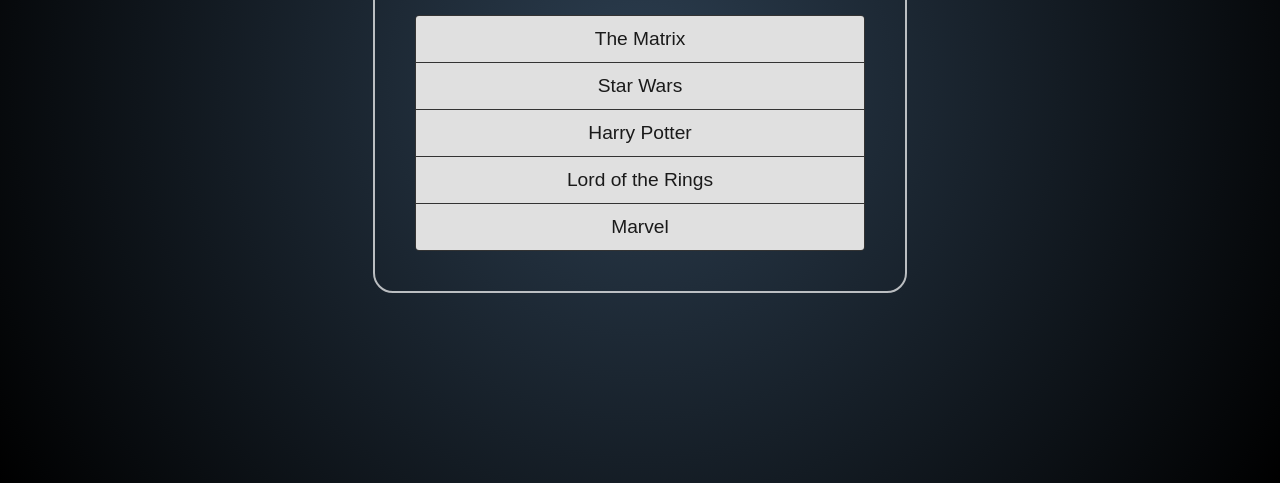
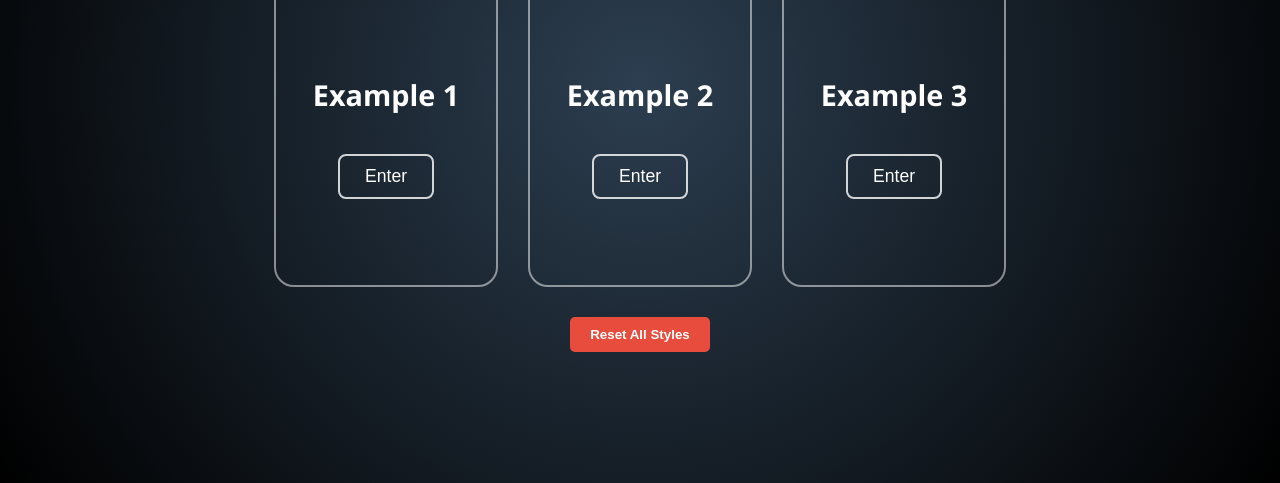
Before and after one commit to kazeemmuyideen/JavaScript-DOM, a plain HTML site: page index.html in a window 1280 px wide. Shown: the part 317-800 px from the top of the page. Drawn offline with Linux system fonts and the light colour scheme.

Commit message:
Added reset button

```diff
--- a/index.html
+++ b/index.html
@@ -3,83 +3,109 @@
   <head>
     <meta charset="UTF-8" />
     <meta name="viewport" content="width=device-width, initial-scale=1.0" />
-    <title>Movie Franchise List</title>
+    <title>Event Listeners Layout</title>
     <style>
+      /* Dark gradient background matching the screenshot */
       body {
         background: radial-gradient(circle at center, #2c3e50 0%, #000000 100%);
         display: flex;
+        flex-direction: column; /* Stack heading above the cards */
         justify-content: center;
         align-items: center;
         height: 100vh;
         margin: 0;
-        font-family: "Arial", sans-serif;
+        font-family: "Segoe UI", Tahoma, Geneva, Verdana, sans-serif;
+        color: white;
       }
 
-      .card-container {
-        border: 2px solid rgba(255, 255, 255, 0.7);
-        border-radius: 20px;
-        padding: 40px;
-        text-align: center;
-        width: 450px;
+      /* The "Event Listeners" heading box */
+      .main-title {
+        border: 2px solid rgba(255, 255, 255, 0.5);
+        border-radius: 15px;
+        padding: 10px 40px;
+        font-size: 3rem;
+        font-weight: bold;
+        margin-bottom: 60px;
       }
 
-      h2 {
-        color: white;
-        font-size: 2.2rem;
-        margin-bottom: 30px;
+      /* Container for the 3 side-by-side cards */
+      .container {
+        display: flex;
+        gap: 30px; /* Space between cards */
       }
 
-      .franchise-list {
-        list-style: none;
-        padding: 0;
-        margin: 0;
-        border: 1px solid #333;
-        /* This ensures the grey background follows the border radius */
-        border-radius: 4px;
-        overflow: hidden;
+      /* Individual Card Styling */
+      .box {
+        border: 2px solid rgba(255, 255, 255, 0.5);
+        border-radius: 20px;
+        width: 220px;
+        height: 320px;
+        display: flex;
+        flex-direction: column;
+        justify-content: center;
+        align-items: center;
+        transition: transform 0.2s;
       }
 
-      .list-items {
-        background-color: #e0e0e0;
-        padding: 12px;
-        color: #1a1a1a;
-        font-size: 1.2rem;
-        border-bottom: 1px solid #333;
+      .box h2 {
+        font-size: 1.8rem;
+        margin-bottom: 40px;
       }
 
-      /* FIXED: Removed the space. Now it targets the last <li> correctly */
-      .list-items:last-child {
-        border-bottom: none;
+      /* The "Enter" button styling */
+      .enter-btn {
+        background: transparent;
+        color: white;
+        border: 2px solid rgba(255, 255, 255, 0.8);
+        border-radius: 8px;
+        padding: 10px 25px;
+        font-size: 1.1rem;
+        cursor: pointer;
+        transition: background 0.3s;
+      }
+
+      .enter-btn:hover {
+        background: rgba(255, 255, 255, 0.1);
+      }
+
+      .reset-btn {
+        margin-top: 30px;
+        padding: 10px 20px;
+        background-color: #e74c3c; /* Red color for reset */
+        color: white;
+        border: none;
+        border-radius: 5px;
+        cursor: pointer;
+        font-weight: bold;
+      }
+
+      .reset-btn:hover {
+        background-color: #c0392b;
       }
     </style>
   </head>
   <body>
-    <div class="card-container">
-      <h2 id="main-heading">Favourite Movie Franchise</h2>
+    <div class="main-title">Event Listeners</div>
 
-      <ul class="franchise-list">
-        <li class="list-items">The Matrix</li>
-        <li class="list-items">Star Wars</li>
-        <li class="list-items">Harry Potter</li>
-        <li class="list-items">Lord of the Rings</li>
-        <li class="list-items">Marvel</li>
-      </ul>
+    <div class="container">
+      <div class="box box-1">
+        <h2>Example 1</h2>
+        <button onclick="alert('I love JavaScript')" class="enter-btn btn-1">
+          Enter
+        </button>
+      </div>
+
+      <div class="box box-2">
+        <h2>Example 2</h2>
+        <button class="enter-btn btn-2">Enter</button>
+      </div>
+
+      <div class="box box-3">
+        <h2>Example 3</h2>
+        <button class="enter-btn btn-3">Enter</button>
+      </div>
     </div>
-
-    <!-- <script>
-      // To change "The Matrix" to "DC Universe" automatically:
-      const firstListItem = document.querySelector(".list-items");
-
-      if (firstListItem) {
-          firstListItem.innerText = "DC Universe";
-          // The style applies automatically because the class ".list-items"
-          // is already on the element!
-      }
-
-      console.log("Inner:", firstListItem.innerText);
-      console.log("TextContent:", firstListItem.textContent);
-    </script> -->
-
-    <script src="intro_to_JS.js"></script>
+    <button class="reset-btn">Reset All Styles</button>
+    <script src="./intro_to_JS.js"></script>
   </body>
 </html>
--- a/intro_to_JS.js
+++ b/intro_to_JS.js
@@ -1,33 +1,38 @@
-// DOM Manipulation
+// DOM
 
-// Traverse the DOM
+// Event Listeners
 
-// Parents Node Traversal
-let ul = document.querySelector("ul");
-// console.log(ul.parentNode);
-// console.log(ul.parentElement);
-// console.log(ul.parentElement.parentElement);
-// console.log(ul.parentNode.parentNode);
+// Click Event
+// element.addEventListener('event', function)
+const btn2 = document.querySelector(".btn-2");
+// 1
+// btn2.addEventListener("click", function () {
+//   alert("Button 2 clicked!");
+// });
 
-// const htmlElement = document.documentElement;
-// console.log(htmlElement.parentNode);
-// console.log(htmlElement.parentElement);
+function showAlert() {
+  alert("Button 2 clicked!");
+}
 
-//Child Node Traversal
-// console.log(ul.childNodes);
-// ul.childNodes[1].style.backgroundColor = "red";
-// console.log(ul.firstChild);
-// console.log(ul.lastChild);
-//
+btn2.addEventListener("click", showAlert);
 
-//
-// console.log(ul.children);
-// console.log(ul.firstElementChild);
-// console.log(ul.lastElementChild);
+//Mouseover Event
+const newBackgroundColor = document.querySelector(".btn-3");
 
-// Sibling Node Traversal
-console.log(ul.previousSibling);
-console.log(ul.nextSibling);
+function changeBgColor() {
+  newBackgroundColor.style.backgroundColor = "blue";
+}
 
-console.log(ul.previousElementSibling);
-console.log(ul.nextElementSibling);
+newBackgroundColor.addEventListener("mouseover", changeBgColor);
+
+// 1. Select the reset button
+const resetBtn = document.querySelector(".reset-btn");
+
+// 2. Define the reset function
+function resetStyles() {
+  // This removes the inline 'blue' and reverts to CSS defaults
+  newBackgroundColor.style.backgroundColor = "";
+}
+
+// 3. Add the event listener
+resetBtn.addEventListener("click", resetStyles);
```
